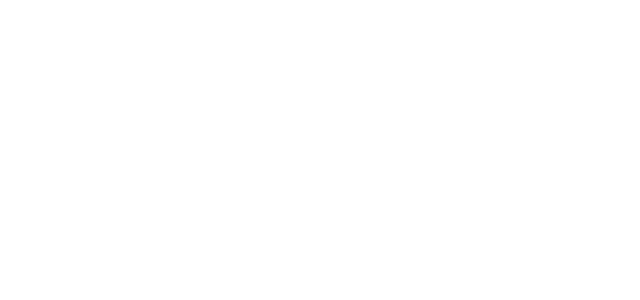
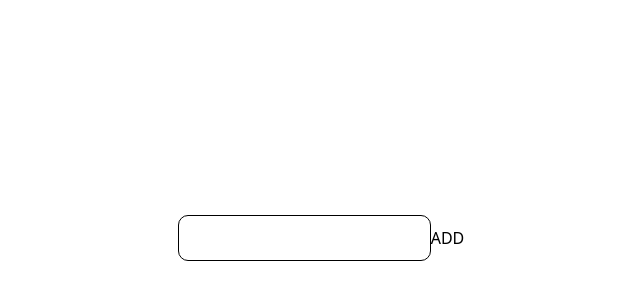
Before and after one commit to aponchikaj/ReactJsCourse, a React (Vite) app: page / in a window 1280 px wide. Shown: the part 162-462 px from the top of the page, without its empty margins (319-959 px from the left). Built offline with nearby package versions, Linux system fonts and the light colour scheme.

Commit message:
efoijfijeifj

```diff
--- a/src/App.jsx
+++ b/src/App.jsx
@@ -117,6 +117,73 @@
   //   </main>
   // </>)
 
+  //Workers System
 
+  // const BOTNAMES = ['Shamata',"Lomita","Karlo","Iuni","Civa"]
+  // const BOTROLES = ['Developer','Sales','Digital Artist','Assistant','Cleaner']
+  // const BOTSTATUSES = ['Working','Resting','Online','Offline']
+  // let [BOTS,SETBOT] = useState([
+  //   {
+  //     id:1,
+  //     Username:BOTNAMES[Math.floor(Math.random()*BOTNAMES.length)],
+  //     ImageID: Math.floor(Math.random()*(500+1)-1),
+  //     Role: BOTROLES[Math.floor(Math.random()*BOTROLES.length)],
+  //     Status:BOTSTATUSES[Math.floor(Math.random()*BOTSTATUSES.length)]
+  //   }
+  // ])
+
+  // function AddNewBot(){
+  //   const newBot = {
+  //     id:BOTS.length+1,
+  //     Username:BOTNAMES[Math.floor(Math.random()*BOTNAMES.length)],
+  //     ImageID:Math.floor(Math.random()*(500+1)-1),
+  //     Role: BOTROLES[Math.floor(Math.random()*BOTROLES.length)],
+  //     Status:BOTSTATUSES[Math.floor(Math.random()*BOTSTATUSES.length)]
+  //   }
+  //   SETBOT([...BOTS,newBot])
+  // }
+
+  // const WORKERS = BOTS.map(w=><div key={w.id} className="flex flex-col border rounded-[10px] p-[10px]">
+  //   <img src={`https://picsum.photos/${w.ImageID}`} alt="image id" className="rounded-[100%] border-2 w-[100px]" />
+  //   <h1 className="font-bold text-2xl">{w.Username} <span className="text-xs font-bold">{w.id}</span></h1>
+  //   <p>Role: {w.Role}</p>
+  //   <p>Status: {w.Status}</p>
+  // </div>)
+
+  // return(<>
+  //   <main className="w-full p-[10px] flex flex-col ">
+  //     <section className="w-full p-[10px] flex flex-col items-center justify-center text-center font-bold">
+  //       <h1 className="text-2xl font-bold">WORKERS:</h1>
+  //       <button onClick={AddNewBot}>Add New</button>
+  //     </section>
+  //     <section className="w-full flex gap-10 items-center justify-center text-center flex-wrap">
+  //       {WORKERS}
+  //     </section>
+  //   </main>
+  // </>)
+
+  let [Todos,SetTodos] = useState([])
+  let [newTodo,SetNew]=useState('')
+
+  function AddNew(){
+    SetTodos([...Todos,newTodo])
+    SetNew('')
+  }
+
+  let TODOS = Todos.map((t)=><li>{t}</li>)
+
+  return(<>
+    <main className="w-full h-screen flex items-center justify-center flex-col">
+      <section>
+        <input className="rounded-[10px] border p-[10px]" type="text" value={newTodo} onChange={e=>SetNew(e.target.value)} />
+        <button onClick={AddNew}>ADD</button>
+      </section>
+      <section>
+        <ul className="flex flex-col">
+          {TODOS}
+        </ul>
+      </section>
+    </main>
+  </>)
 
 }
```
